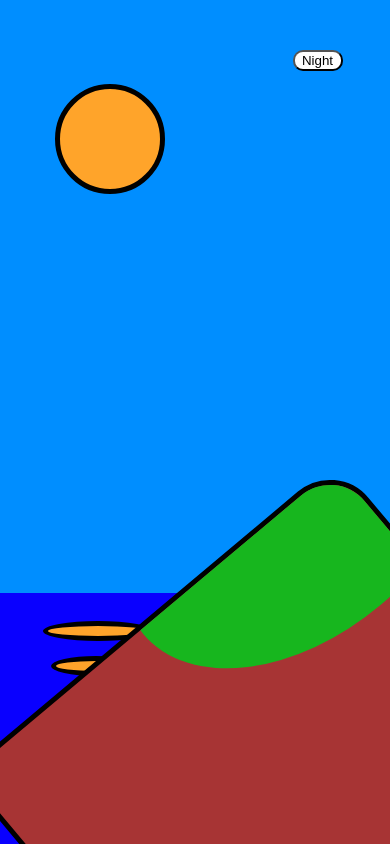
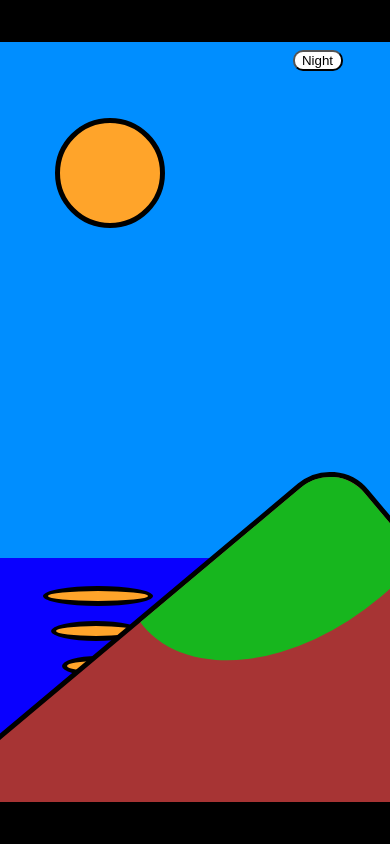
Before and after one commit to patrinoua/spain, a React (Create React App) app: page / in a window 390 px wide. Built offline with nearby package versions, Linux system fonts and the light colour scheme.

Commit message:
mobile responsiveness improvements

```diff
--- a/src/Spain/elements.js
+++ b/src/Spain/elements.js
@@ -15,7 +15,7 @@ export const Button = styled.button`
   width: 50px;
   cursor: pointer;
   z-index: 10;
-  @media (max-width: 400px) {
+  @media (max-width: 500px) {
     left: 75%;
     background: white;
     border-radius: 10px;
@@ -24,21 +24,22 @@ export const Button = styled.button`
 export const El = styled.div`
   position: absolute;
   background: ${({ color }) => color};
-  left: ${({ left }) => left || '10px'};
-  top: ${({ top }) => top || '50px'};
+  left: ${({ left }) => left || 'auto'};
+  top: ${({ top }) => top || 'auto'};
   width: ${({ width }) => width || '100'}px;
   height: ${({ height }) => height || '10'}px;
 `
 export const Sky = styled(El)`
   width: 500px;
   height: 500px;
+  max-height: 90vh;
   position: relative;
   border-radius: 15px;
   display: flex;
   overflow: hidden;
   justify-content: center;
   align-items: center;
-  @media (max-width: 400px) {
+  @media (max-width: 500px) {
     width: 100%;
     height: 100%;
     top: 0;
@@ -87,7 +88,7 @@ export const Smiley = styled(El)`
   border-radius: 50%;
   position: absolute;
   z-index: 20;
-  @media (max-width: 400px) {
+  @media (max-width: 500px) {
     left: 14%;
     top: 10%;
   }
@@ -99,7 +100,7 @@ export const Sun = styled(El)`
   top: 11%;
   border: 5px solid black;
   border-radius: 50%;
-  @media (max-width: 400px) {
+  @media (max-width: 500px) {
     left: 14%;
     top: 10%;
   }
@@ -116,7 +117,7 @@ export const Mountain = styled(El)`
   overflow: hidden;
   z-index: 20;
   border-top-left-radius: 50px;
-  @media (max-width: 400px) {
+  @media (max-width: 500px) {
     left: 22%;
   }
 `
@@ -134,7 +135,7 @@ export const Sea = styled(El)`
   top: 41%;
   position: relative;
   z-index: 10;
-  @media (max-width: 400px) {
+  @media (max-width: 500px) {
     height: 350px;
   }
 `
@@ -154,7 +155,7 @@ export const SunReflexion = styled(El)`
 export const SunReflexion1 = styled(SunReflexion)`
   left: 9%;
   top: 10%;
-  @media (max-width: 400px) {
+  @media (max-width: 500px) {
     left: 11%;
     top: 8%;
   }
@@ -163,7 +164,7 @@ export const SunReflexion2 = styled(SunReflexion)`
   left: 5%;
   top: 28%;
   width: 80px;
-  @media (max-width: 400px) {
+  @media (max-width: 500px) {
     left: 13%;
     top: 18%;
   }
@@ -171,7 +172,7 @@ export const SunReflexion2 = styled(SunReflexion)`
 export const SunReflexion3 = styled(SunReflexion)`
   left: 7%;
   top: 46%;
-  @media (max-width: 400px) {
+  @media (max-width: 500px) {
     left: 16%;
     top: 28%;
     width: 60px;
```
